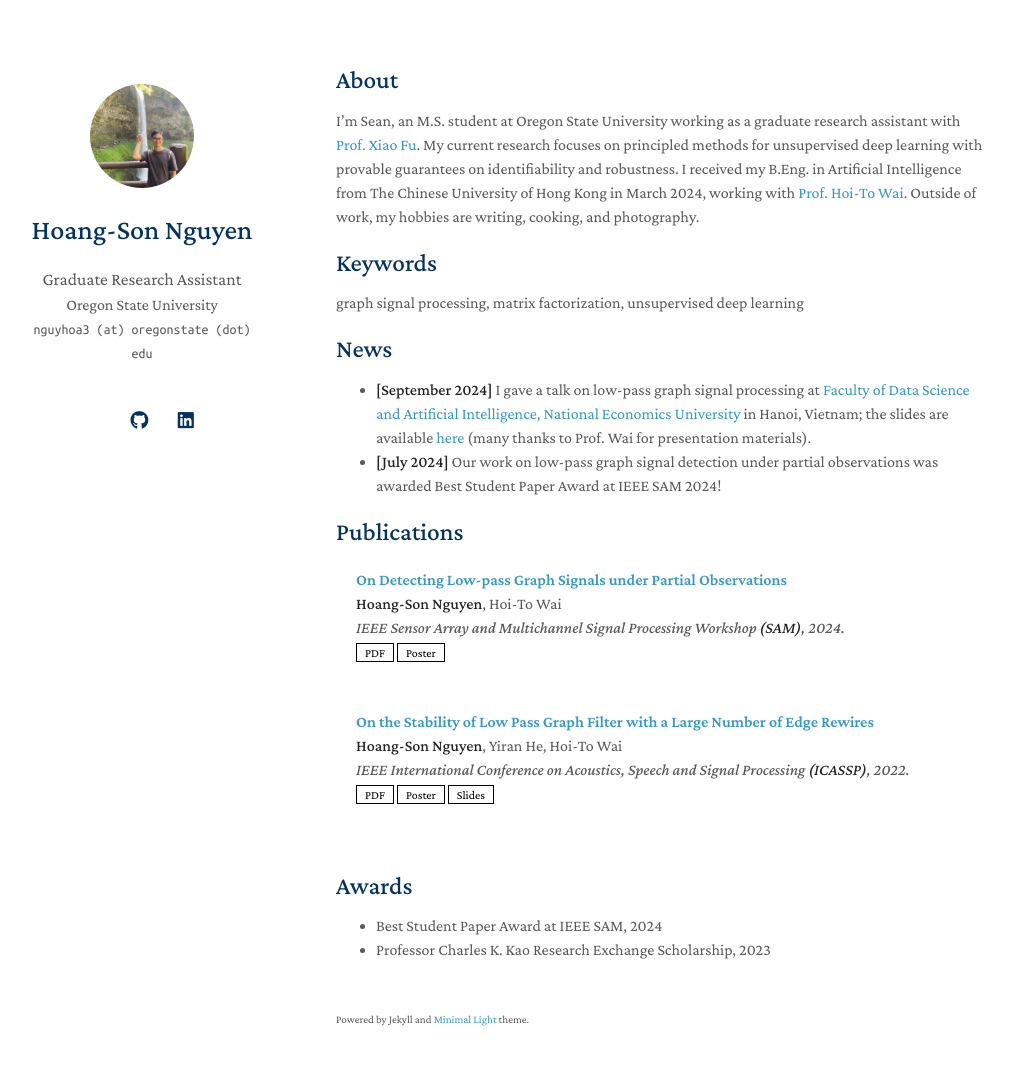
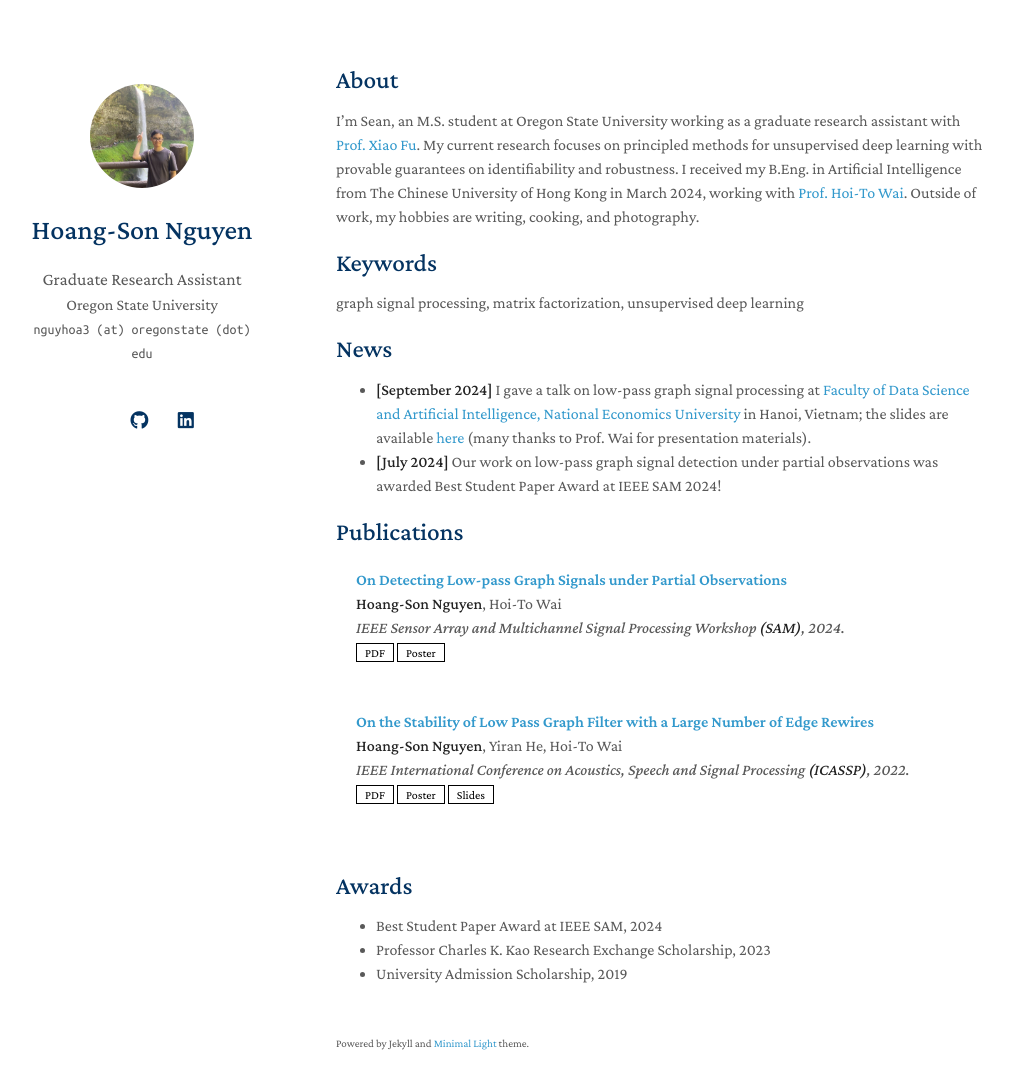
Before and after one commit to hsnguyen24/hsnguyen24.github.io, a Jekyll site: the page built from index.md, in a window 1280 px wide and 1124 px high. Shown: the top 1089 px of the window, without its empty margins (134-1146 px from the left). Built offline with Jekyll 4.4.1, drawn with Linux system fonts in a browser that asks for light colours; nearby versions of some CDN libraries; a style sheet for code colours, icons or effects is not loaded; our own code applies the rules of GitHub Pages for plain Markdown files.

Commit message:
Update index.md

```diff
--- a/index.md
+++ b/index.md
@@ -19,5 +19,6 @@ graph signal processing, matrix factorization, unsupervised deep learning
 
 - Best Student Paper Award at IEEE SAM, 2024
 - Professor Charles K. Kao Research Exchange Scholarship, 2023
+- University Admission Scholarship, 2019
 
 <!-- {% include_relative _includes/services.md %} -->
```
